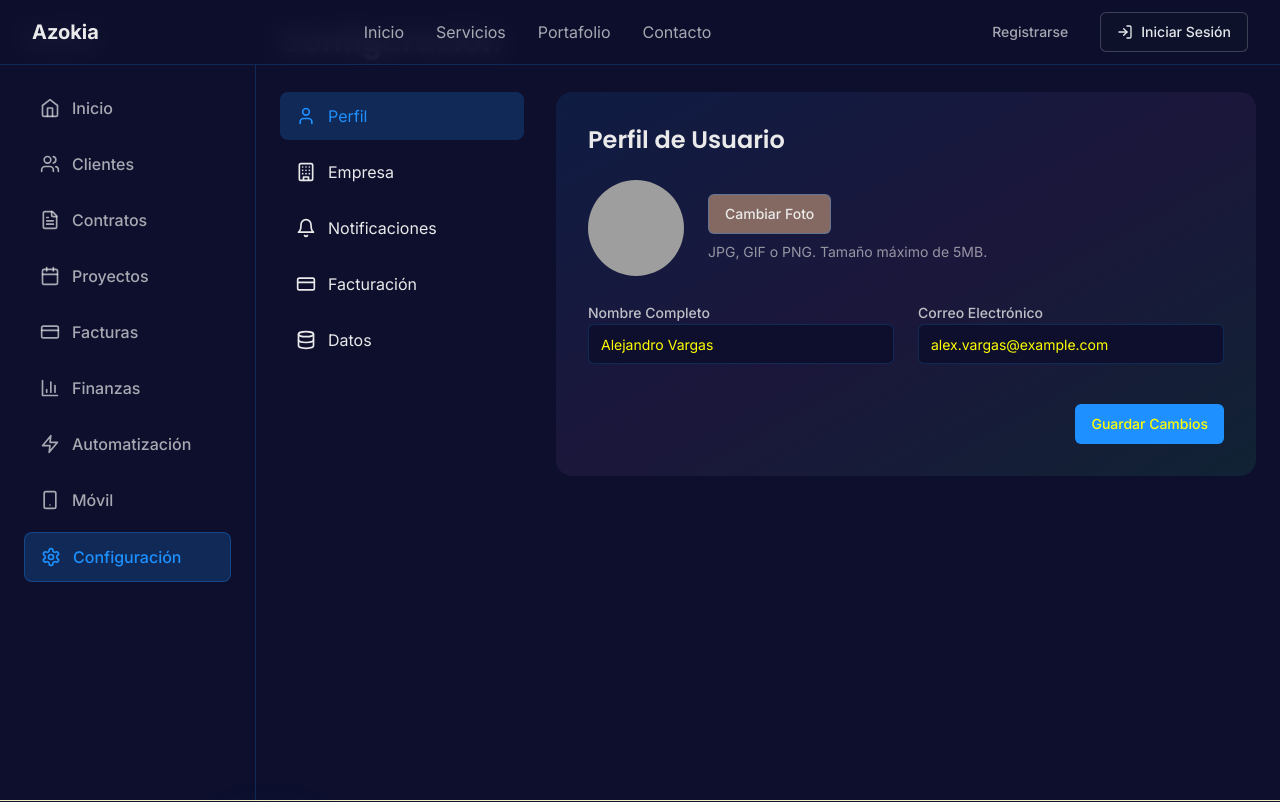
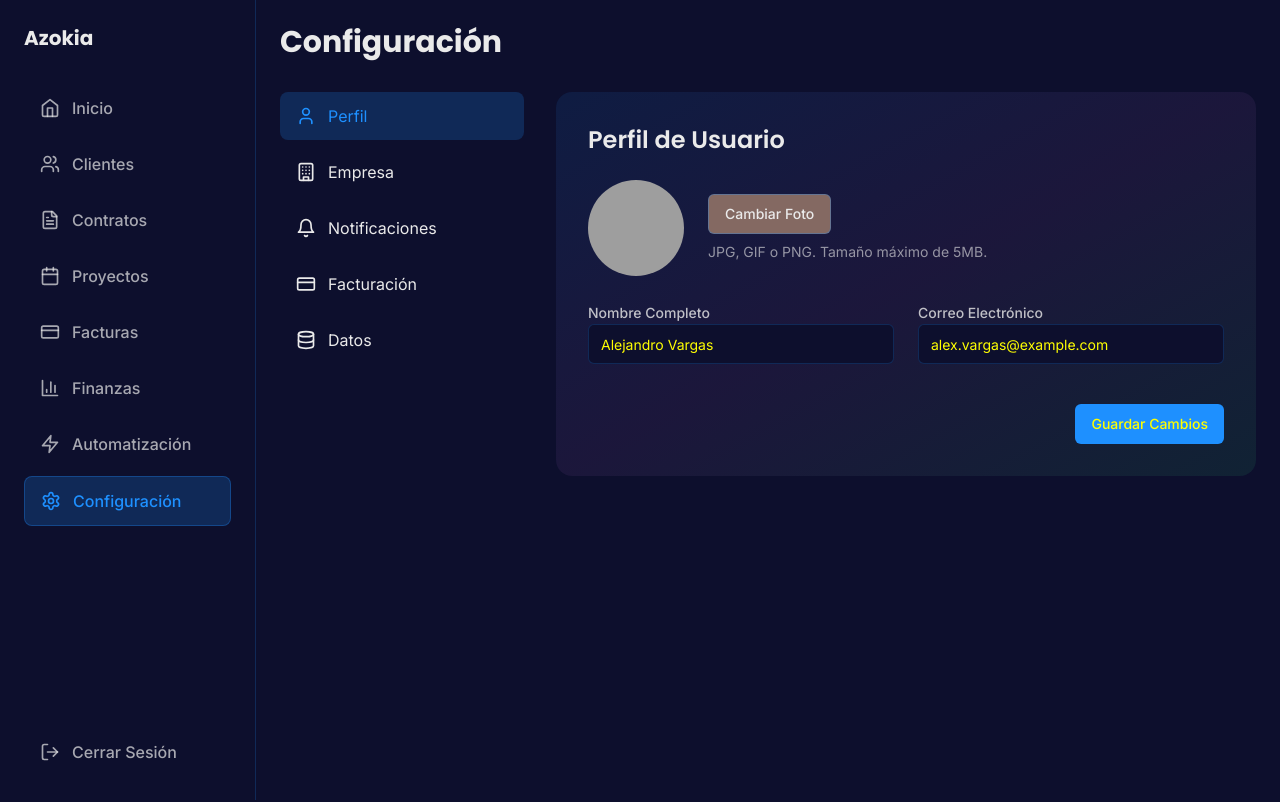
Before and after one commit to EdwinEstrella/azokia, a React (Vite) app: page /dashboard/settings in a window 1280 px wide. Shown: the top 802 px of the page. Built offline with nearby package versions, Linux system fonts and the light colour scheme; grey boxes are pictures that could not be loaded.

Commit message:
Initial commit

```diff
--- a/src/App.tsx
+++ b/src/App.tsx
@@ -1,18 +1,21 @@
 import React from 'react';
-import { Outlet } from 'react-router-dom';
+import { Outlet, useLocation } from 'react-router-dom';
 import Header from './components/Header';
 import Footer from './components/Footer';
 import { AuthProvider } from './contexts/AuthContext';
 
 function App() {
+  const location = useLocation();
+  const isDashboard = location.pathname.startsWith('/dashboard');
+
   return (
     <AuthProvider>
       <div className="min-h-screen bg-[#0D0F2D] flex flex-col">
-        <Header />
+        {!isDashboard && <Header />}
         <main className="flex-1">
           <Outlet />
         </main>
-        <Footer />
+        {!isDashboard && <Footer />}
       </div>
     </AuthProvider>
   );
--- a/src/components/dashboard/Sidebar.tsx
+++ b/src/components/dashboard/Sidebar.tsx
@@ -1,9 +1,10 @@
 import React from 'react';
-import { Link, useLocation } from 'react-router-dom';
+import { Link, useLocation, useNavigate } from 'react-router-dom';
 import {
   Home, Users, FileText, Calendar, CreditCard,
-  BarChart3, Settings, Zap, Smartphone, Workflow
+  BarChart3, Settings, Zap, LogOut
 } from 'lucide-react';
+import { useAuth } from '../../contexts/AuthContext';
 
 const menuItems = [
   { path: '/dashboard', icon: Home, label: 'Inicio' },
@@ -13,22 +14,29 @@ const menuItems = [
   { path: '/dashboard/invoices', icon: CreditCard, label: 'Facturas' },
   { path: '/dashboard/finances', icon: BarChart3, label: 'Finanzas' },
   { path: '/dashboard/automation', icon: Zap, label: 'Automatización' },
-  { path: '/dashboard/mobile', icon: Smartphone, label: 'Móvil' },
   { path: '/dashboard/settings', icon: Settings, label: 'Configuración' },
 ];
 
 const Sidebar: React.FC = () => {
   const location = useLocation();
+  const { logout } = useAuth();
+  const navigate = useNavigate();
+
+  const handleLogout = () => {
+    logout();
+    navigate('/login');
+  };
 
   return (
-    <div className="w-64 bg-[#0D0F2D] border-r border-[#1E90FF]/20 min-h-screen">
+    <div className="w-64 bg-[#0D0F2D] border-r border-[#1E90FF]/20 min-h-screen flex flex-col justify-between">
+      <div>
         <div className="p-6">
           <h1 className="text-xl font-bold text-[#EAEAEA] mb-8">Azokia</h1>
 
           <nav className="space-y-2">
             {menuItems.map((item) => {
               const Icon = item.icon;
-            const isActive = location.pathname === item.path;
+              const isActive = location.pathname === item.path || (item.path === '/dashboard' && location.pathname.startsWith('/dashboard') && location.pathname.split('/').length === 2);
 
               return (
                 <Link
@@ -48,6 +56,17 @@ const Sidebar: React.FC = () => {
           </nav>
         </div>
       </div>
+
+      <div className="p-6">
+        <button
+          onClick={handleLogout}
+          className="flex items-center w-full px-4 py-3 rounded-lg transition-all duration-200 text-[#EAEAEA]/70 hover:text-[#EAEAEA] hover:bg-[#1E90FF]/10"
+        >
+          <LogOut className="h-5 w-5 mr-3" />
+          <span className="font-medium">Cerrar Sesión</span>
+        </button>
+      </div>
+    </div>
   );
 };
 
--- a/src/router.tsx
+++ b/src/router.tsx
@@ -11,7 +11,6 @@ import Projects from './pages/dashboard/Projects';
 import Invoices from './pages/dashboard/Invoices';
 import Finances from './pages/dashboard/Finances';
 import Automation from './pages/dashboard/Automation';
-import Mobile from './pages/dashboard/Mobile';
 import Settings from './pages/dashboard/Settings';
 import DashboardHome from './pages/dashboard/Home';
 
@@ -65,10 +64,6 @@ const router = createBrowserRouter([
             element: <Automation />,
           },
           {
-            path: 'mobile',
-            element: <Mobile />,
-          },
-          {
             path: 'settings',
             element: <Settings />,
           },
```
Lines whose indentation alone changed are shown as unchanged.
